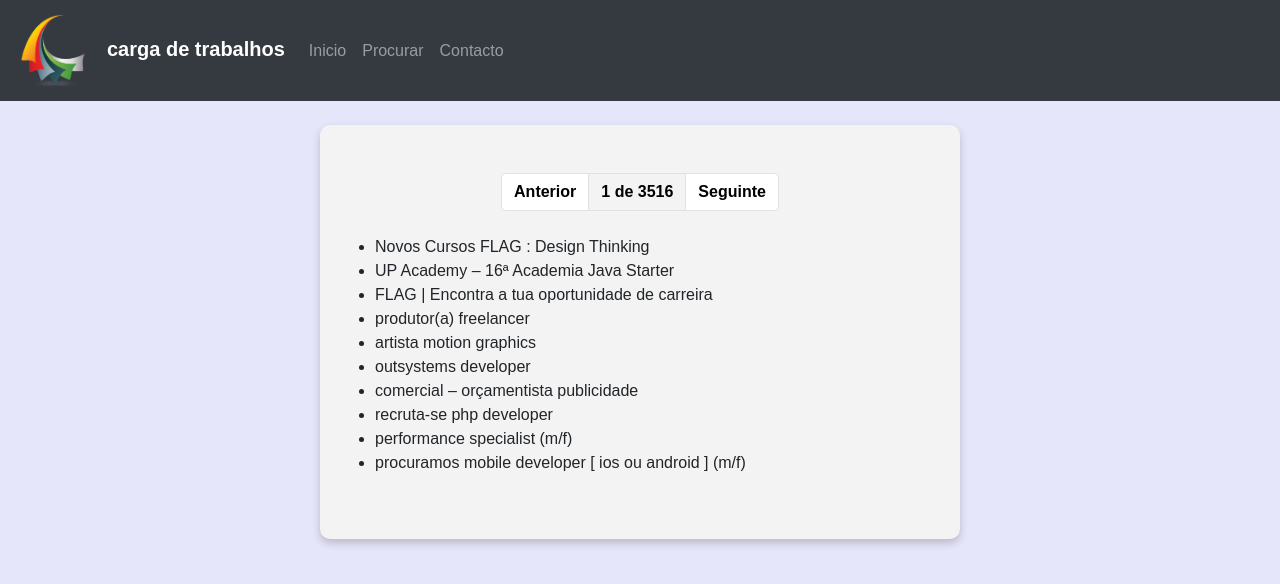
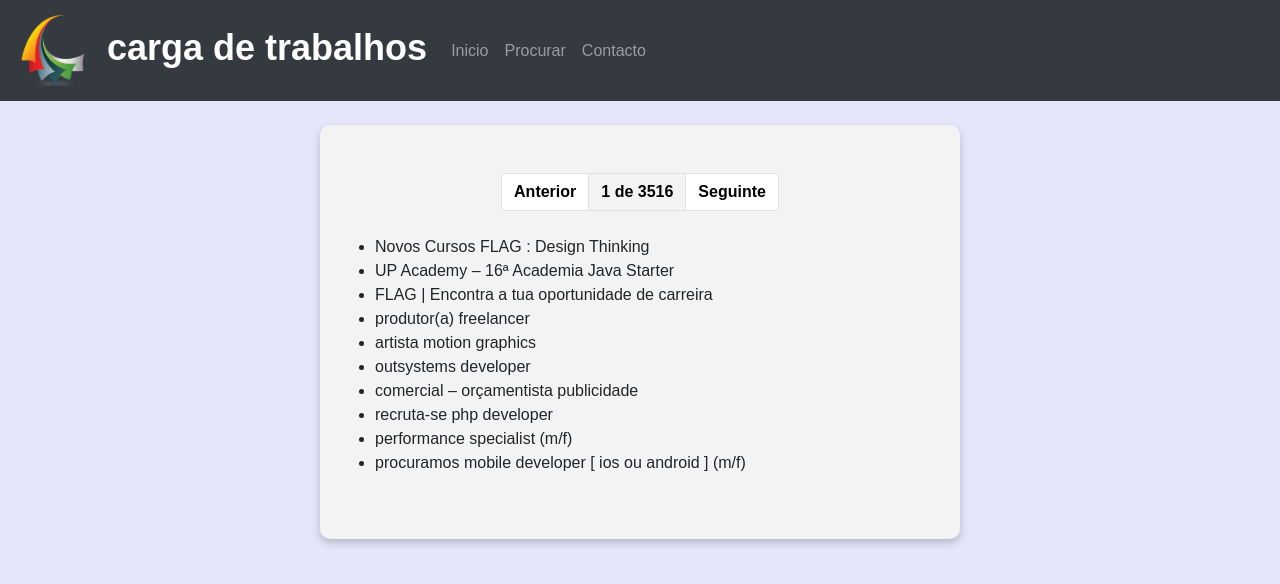
Before and after one commit to kossak31/cargadetrabalhos, a Vue app: page / in a window 1280 px wide. Shown: the top 584 px of the page. Built offline with nearby package versions, Linux system fonts and the light colour scheme.

Commit message:
Adicionado novo tamanho em navbar-brand

```diff
--- a/src/components/NavBar.vue
+++ b/src/components/NavBar.vue
@@ -37,6 +37,10 @@ body{
   background-color:#425d77!important;
 }
 
+.navbar-brand {
+  font-size: 2.25rem!important;
+}
+
 
 @import url('https://fonts.googleapis.com/css2?family=Varela+Round&display=swap');
 
```
